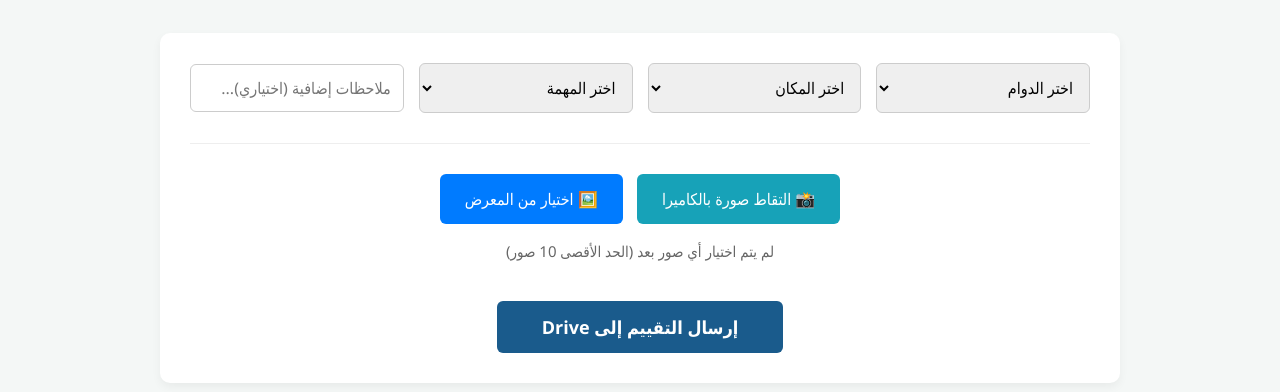
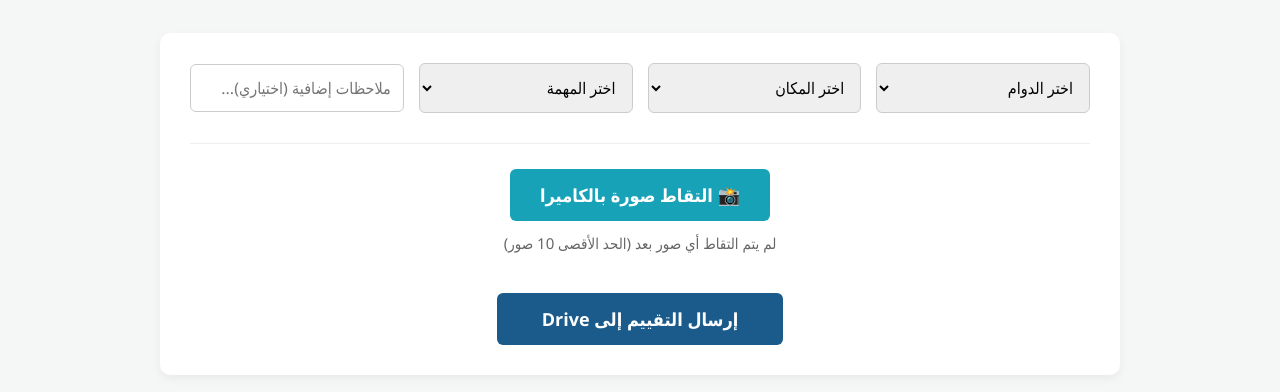
Before and after one commit to manofmaster7-sys/school-cleaning-eval, a plain HTML site: page index.html in a window 1280 px wide. Both pictures are taken after a click on the button "مهمة جديدة". Shown: the part 112-504 px from the top of the page. Drawn offline with Linux system fonts and the light colour scheme.

Commit message:
Update index.html

```diff
--- a/index.html
+++ b/index.html
@@ -124,20 +124,17 @@
             padding-top: 25px;
         }
         .btn-upload {
-            background-color: #007bff;
+            background-color: #17a2b8;
             color: white;
-            padding: 14px 25px;
-            font-size: 16px;
+            padding: 14px 30px;
+            font-size: 18px;
             border: none;
             border-radius: 6px;
             cursor: pointer;
             display: inline-block;
-            margin: 5px;
+            font-weight: bold;
         }
-        .btn-upload.camera {
-            background-color: #17a2b8;
-        }
-        #file-input-gallery, #file-input-camera { display: none; }
+        #file-input-camera { display: none; }
 
         .file-info {
             margin-top: 12px;
@@ -146,7 +143,7 @@
             font-weight: 500;
         }
 
-        /* شبكة عرض الصور الملتقطة والمحددة */
+        /* شبكة عرض الصور الملتقطة */
         .preview-grid {
             display: flex;
             flex-wrap: wrap;
@@ -282,17 +279,13 @@
             </div>
 
             <div class="upload-section">
-                <!-- خيار التصوير المباشر مع استمرار الإضافة -->
+                <!-- زر التقاط الصور من الكاميرا فقط -->
                 <input type="file" id="file-input-camera" accept="image/*" capture="environment" onchange="handleFileSelect(event)">
-                <label for="file-input-camera" class="btn-upload camera">📸 التقاط صورة بالكاميرا</label>
+                <label for="file-input-camera" class="btn-upload">📸 التقاط صورة بالكاميرا</label>
 
-                <!-- خيار رفع عدة صور من الاستديو -->
-                <input type="file" id="file-input-gallery" accept="image/*" multiple onchange="handleFileSelect(event)">
-                <label for="file-input-gallery" class="btn-upload">🖼️ اختيار من المعرض</label>
+                <div class="file-info" id="file-count">لم يتم التقاط أي صور بعد (الحد الأقصى 10 صور)</div>
 
-                <div class="file-info" id="file-count">لم يتم اختيار أي صور بعد (الحد الأقصى 10 صور)</div>
-
-                <!-- عرض الصور المحددة -->
+                <!-- عرض الصور الملتقطة -->
                 <div class="preview-grid" id="preview-grid"></div>
             </div>
 
@@ -328,9 +321,7 @@
                 selectedFiles.push(file);
             }
 
-            // إفراغ الخانات لتمكين التقاط صورة جديدة من نفس الزر
             event.target.value = "";
-
             updatePreviewUI();
         }
 
@@ -344,8 +335,8 @@
             const grid = document.getElementById('preview-grid');
 
             countLabel.innerText = selectedFiles.length > 0
-                ? `تم التقاط/اختيار ${selectedFiles.length} صورة من أصل 10`
-                : "لم يتم اختيار أي صور بعد (الحد الأقصى 10 صور)";
+                ? `تم التقاط ${selectedFiles.length} صورة من أصل 10`
+                : "لم يتم التقاط أي صور بعد (الحد الأقصى 10 صور)";
 
             grid.innerHTML = "";
             selectedFiles.forEach((file, index) => {
@@ -400,7 +391,7 @@
 
         async function uploadDataToDrive() {
             if (selectedFiles.length === 0) {
-                alert("يرجى التقاط أو اختيار صورة واحدة على الأقل أولاً.");
+                alert("يرجى التقاط صورة واحدة على الأقل أولاً.");
                 return;
             }
 
```
